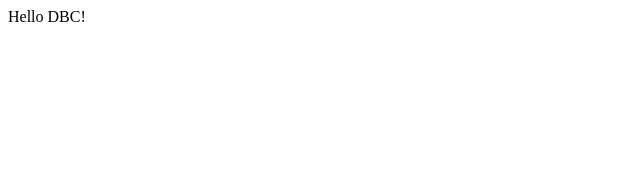
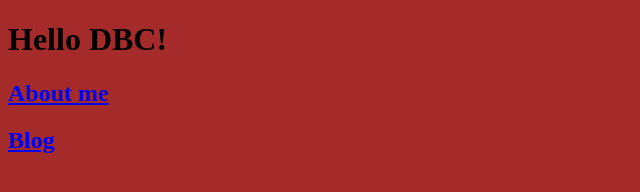
Before and after one commit to nsamocha/nsamocha.github.io, a plain HTML site: page index.html in a window 1280 px wide. Shown: the whole page, without its empty margins (0-640 px from the left). Drawn offline with Linux system fonts and the light colour scheme.

Commit message:
my website

```diff
--- a/index.html
+++ b/index.html
@@ -1,5 +1,23 @@
+<!DOCTYPE html>
+<title>Nimi's page</title>
 <html>
-  <body>
-      Hello DBC!
-  </body>
+<head>
+
+
+</head>
+<!DOCTYPE html>
+<html>
+<body style="background-color: brown">
+
+<h1>Hello DBC!</h1>
+<a href="index2.html"><h2>About me</h2></a>
+<a href="blog"><h2>Blog</h2></a>
+
+</body>
 </html>
+
+
+
+
+</body>
+</html>
```
Also changed, not shown: index2.html (added, +11 -0 lines).
